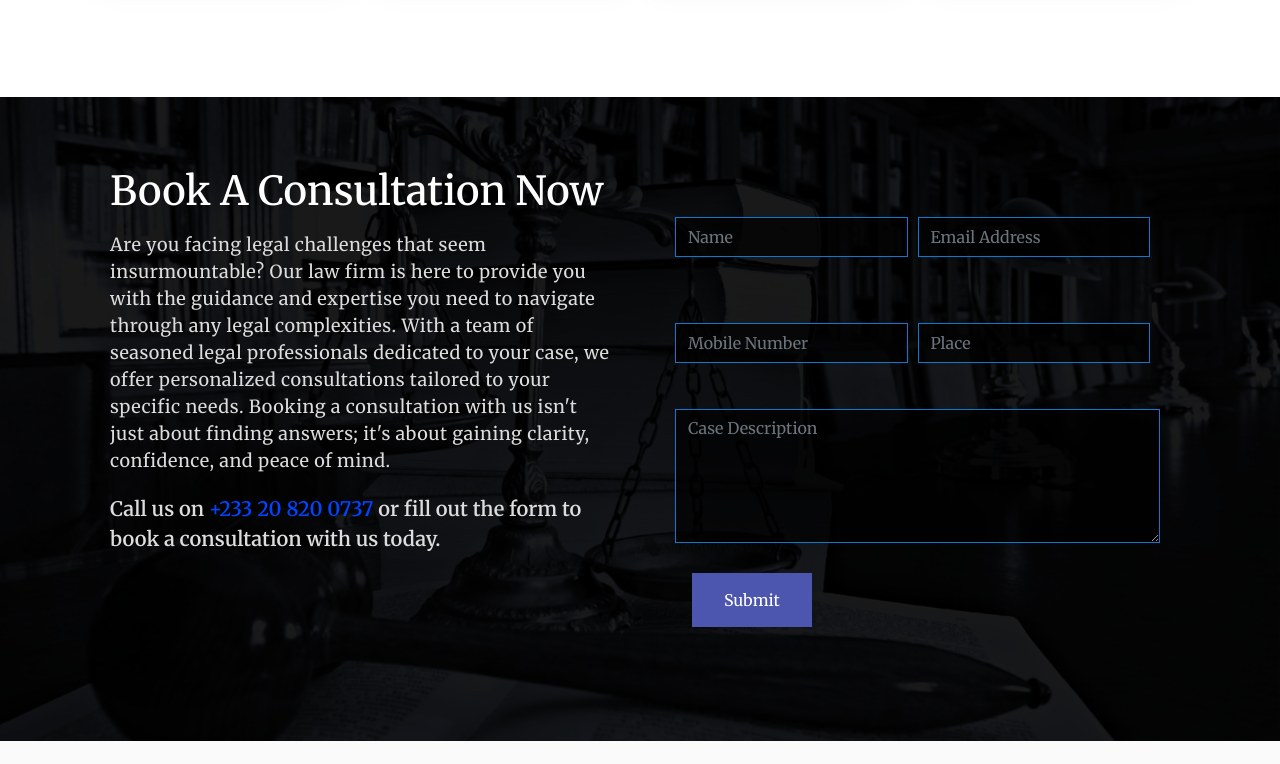
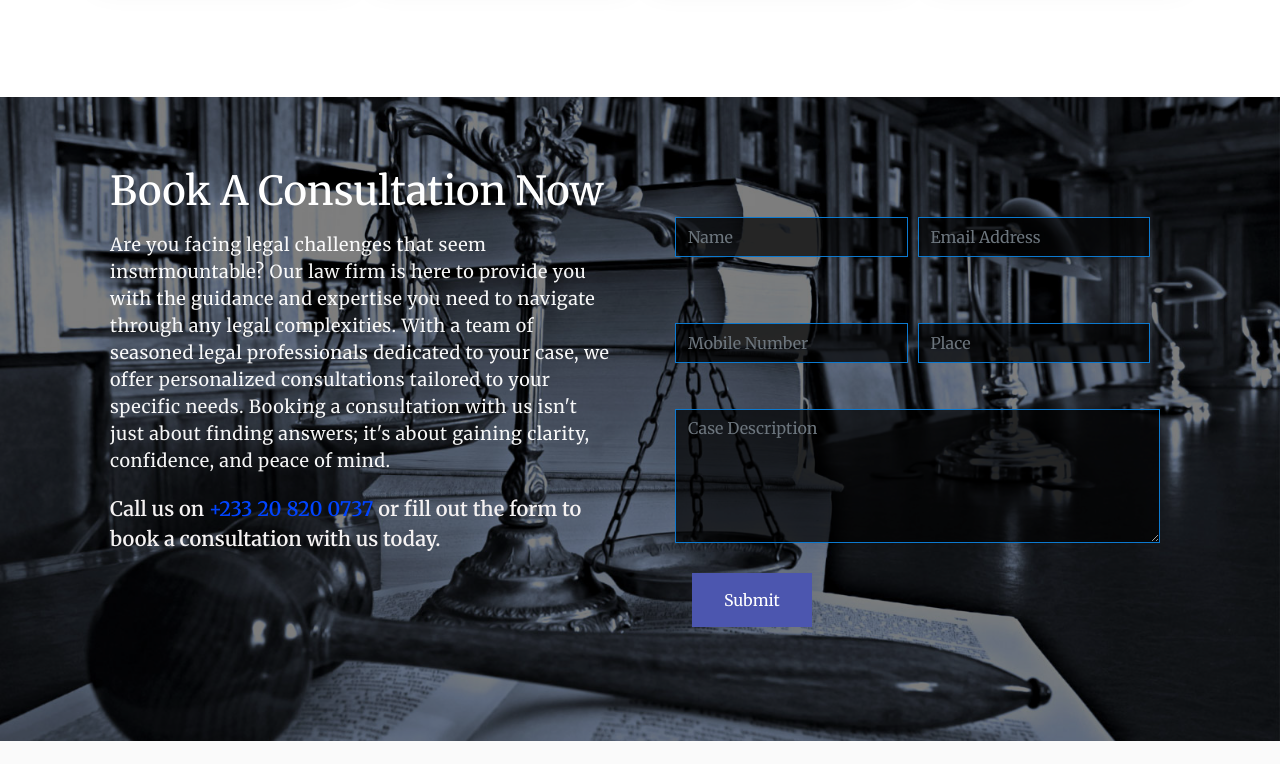
Before and after one commit to kwainoelawoffice/kwainoelawoffice.github.io, a plain HTML site: page index.html in a window 1280 px wide. Shown: the part 2256-3020 px from the top of the page. Drawn offline with nearby package versions, Linux system fonts and the light colour scheme.

Commit message:
Update style.css

```diff
--- a/assets/css/style.css
+++ b/assets/css/style.css
@@ -685,7 +685,7 @@ a:hover {
     top: 0;
     left: 0;
     height: 100%;
-    background: rgba(0, 0, 0, 0.9); }
+    background: rgba(0, 0, 0, 0.507); }
   .bg-03 .counsolting-main {
     flex-wrap: wrap;
     width: 100%;
@@ -776,14 +776,14 @@ a:hover {
             margin: 10px 0px; }
           .bg-03 .counsolting-main .consolting-sup .consolting-contant .heading b {
             font-size: 20px;
-            color: #ddd;
+            color: #f5f2f2;
             margin: 20px 0px;
             display: block; }
             @media screen and (max-width: 991.98px) {
               .bg-03 .counsolting-main .consolting-sup .consolting-contant .heading b {
                 margin: 10px 0px; } }
           .bg-03 .counsolting-main .consolting-sup .consolting-contant .heading p {
-            color: #ddd;
+            color: #fffffff5;
             font-size: 18px;
             letter-spacing: 0.5px;
             line-height: 27px; }
```
